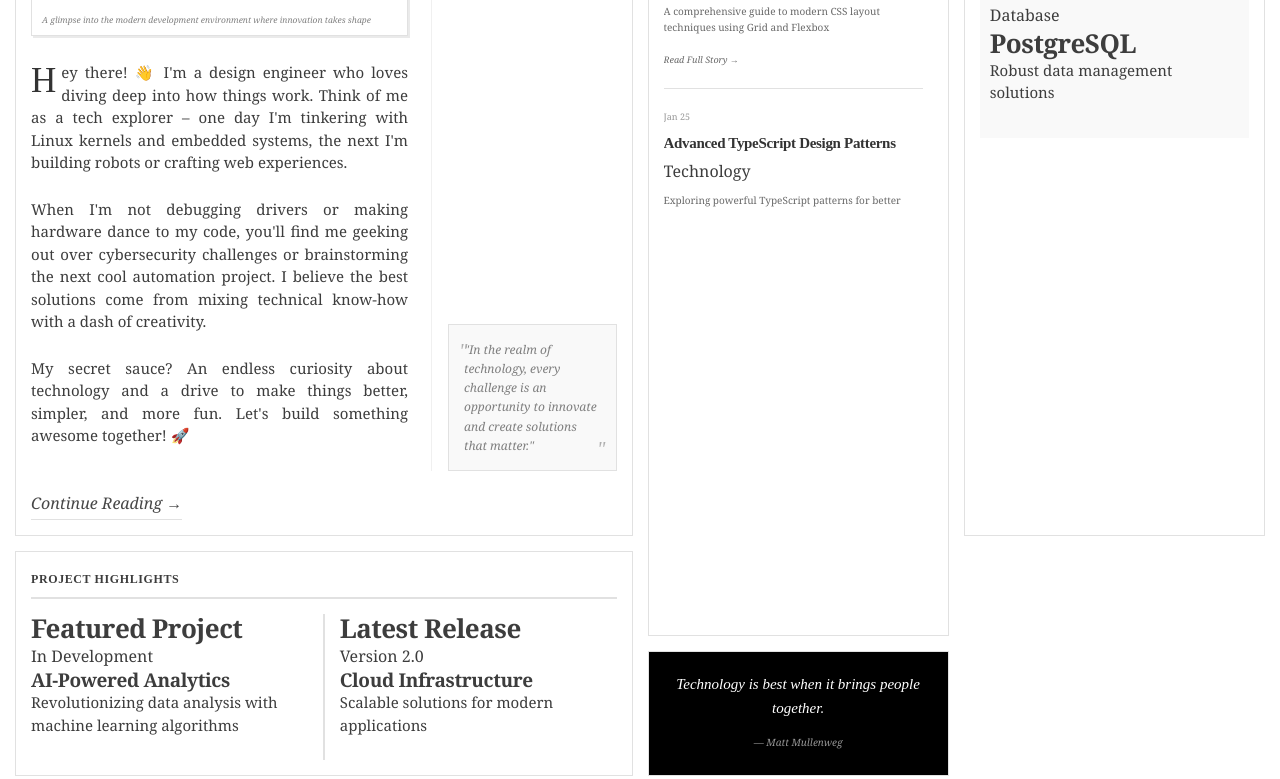
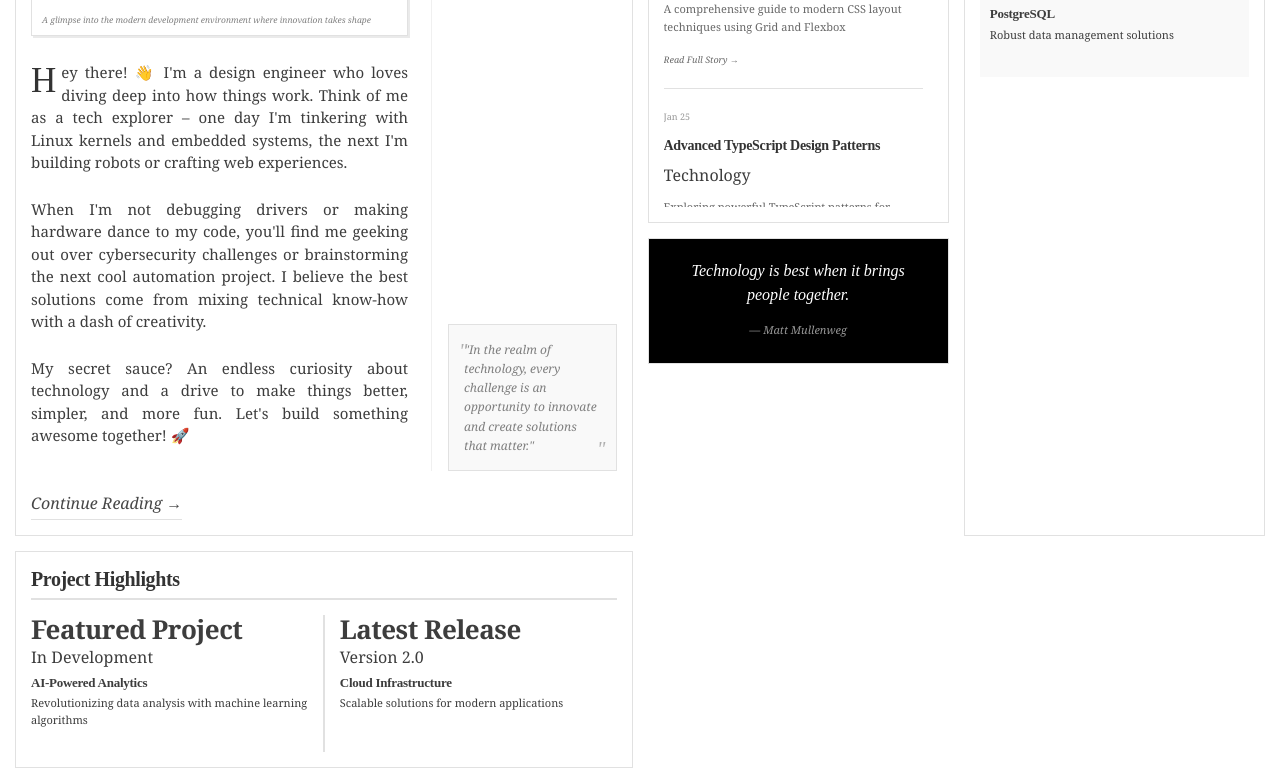
Before and after one commit to Simayon/Bento-Portfolio, an Astro site: page / in a window 1280 px wide. Shown: the part 688-1467 px from the top of the page. Built offline with nearby package versions, Linux system fonts and the light colour scheme; Astro itself is replaced by a stand-in of ours; no server answers.

Commit message:
fix(Home Page): Font Fix & Readability update

```diff
--- a/src/pages/index.astro
+++ b/src/pages/index.astro
@@ -360,15 +360,17 @@ const issueNumber = "No. 51,839";
         font-family: 'Georgia', serif;
     }
 
+    /* Column Headers Styling */
     .column-header {
-        font-family: 'Times New Roman', serif;
-        font-size: 1.2rem;
-        font-weight: 700;
-        text-transform: uppercase;
-        letter-spacing: 0.05em;
+        font-family: var(--font-title);
+        font-size: 2rem;
+        font-weight: 900;
+        margin-bottom: 1.5rem;
+        color: var(--grey1);
+        letter-spacing: -0.02em;
+        line-height: 1.2;
         border-bottom: 2px solid var(--grey11);
-        padding-bottom: 0.5rem;
-        margin-bottom: 1.5rem;
+        padding-bottom: 0.75rem;
     }
 
     /* Lead Story */
@@ -583,7 +585,7 @@ const issueNumber = "No. 51,839";
     /* Latest Dispatches Styling */
     .news-scroll-container {
         overflow-y: auto;
-        max-height: 500px;
+        max-height: 400px;
         padding-right: 1rem;
         scrollbar-width: thin;
         scrollbar-color: var(--grey7) transparent;
@@ -621,8 +623,8 @@ const issueNumber = "No. 51,839";
 
     .news-item h2 {
         font-family: var(--font-title);
-        font-size: 1.5rem;
-        margin: 0.5rem 0;
+        font-size: 1.4rem;
+        margin: 0.75rem 0;
         line-height: 1.3;
     }
 
@@ -638,10 +640,10 @@ const issueNumber = "No. 51,839";
 
     .news-description {
         font-family: var(--font-serif);
-        font-size: 1rem;
+        font-size: 1.1rem;
         line-height: 1.6;
         color: var(--grey5);
-        margin: 0.75rem 0;
+        margin: 1rem 0;
     }
 
     .news-footer {
@@ -668,11 +670,13 @@ const issueNumber = "No. 51,839";
         display: flex;
         flex-direction: column;
         gap: 1.5rem;
+        align-items: stretch;
     }
 
     .news-section {
-        flex: 1;
-        min-height: 0;
+        display: flex;
+        flex-direction: column;
+        height: fit-content;
     }
 
     .tech-quote-section {
@@ -687,8 +691,8 @@ const issueNumber = "No. 51,839";
 
     .tech-quote-section blockquote {
         font-family: var(--font-title);
-        font-size: 1.5rem;
-        line-height: 1.6;
+        font-size: 1.6rem;
+        line-height: 1.5;
         margin: 0;
         padding: 0;
         font-style: italic;
@@ -698,7 +702,7 @@ const issueNumber = "No. 51,839";
         display: block;
         margin-top: 1rem;
         font-family: var(--font-serif);
-        font-size: 1rem;
+        font-size: 1.1rem;
         color: var(--grey7);
     }
 
@@ -718,6 +722,19 @@ const issueNumber = "No. 51,839";
         background: var(--grey13);
     }
 
+    .bulletin-item h3 {
+        font-family: var(--font-title);
+        font-size: 1.3rem;
+        margin: 0.5rem 0;
+        font-weight: 700;
+    }
+
+    .bulletin-item p {
+        font-family: var(--font-serif);
+        font-size: 1.1rem;
+        line-height: 1.5;
+    }
+
     /* Project Highlights */
     .project-highlights {
         grid-column: span 6;
@@ -731,6 +748,19 @@ const issueNumber = "No. 51,839";
 
     .highlight-separator {
         background: var(--grey11);
+    }
+
+    .highlight h4 {
+        font-family: var(--font-title);
+        font-size: 1.3rem;
+        margin: 0.5rem 0;
+        font-weight: 700;
+    }
+
+    .highlight p {
+        font-family: var(--font-serif);
+        font-size: 1.1rem;
+        line-height: 1.5;
     }
 
     /* Quick Reference */
@@ -759,6 +789,11 @@ const issueNumber = "No. 51,839";
     .ref-item:hover {
         background: var(--grey12);
         transform: translateY(-2px);
+    }
+
+    .ref-text {
+        font-family: var(--font-serif);
+        font-size: 1.1rem;
     }
 
     @media (max-width: 1200px) {
```
